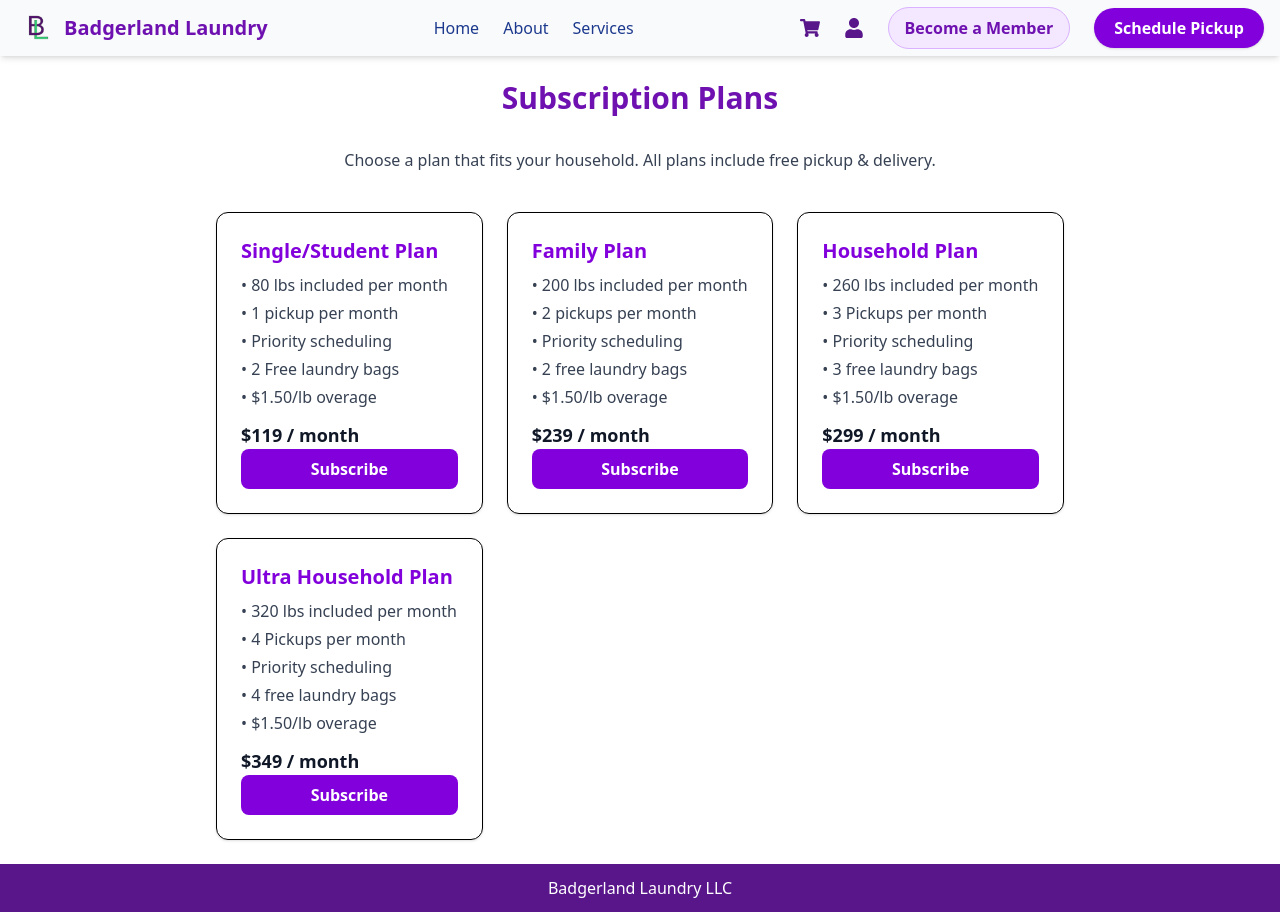
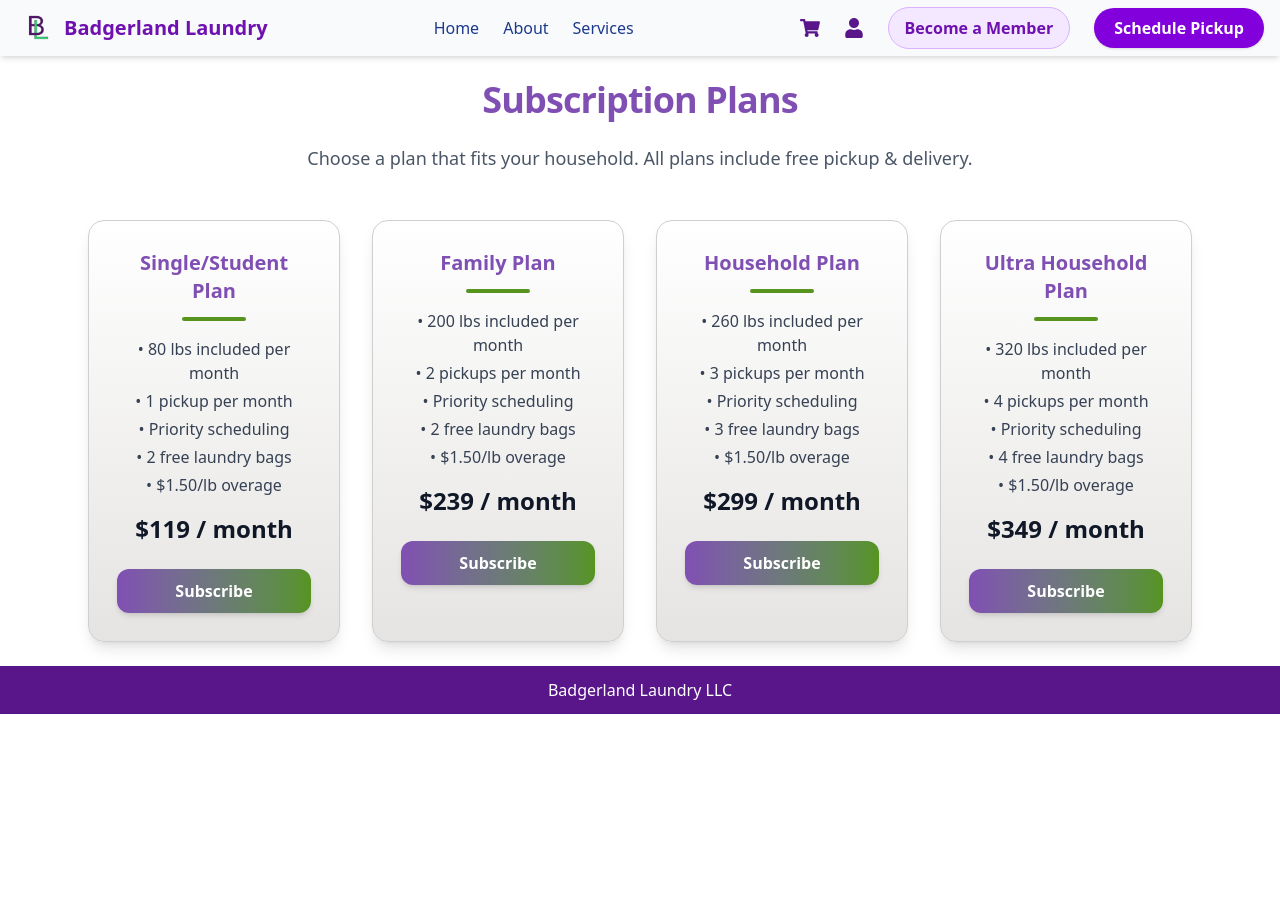
Before and after one commit to Badgerland608/BadgerlandSite, a React (Vite) app: page /plans in a window 1280 px wide. After the commit the page ends 800 px from the top, so only its background shows below. Built offline with nearby package versions, Linux system fonts and the light colour scheme; no server answers.

Commit message:
Refactor Plans component for improved layout and styling

```diff
--- a/src/Plans.jsx
+++ b/src/Plans.jsx
@@ -2,90 +2,92 @@ import React from "react";
 
 export default function Plans() {
   return (
-    <div className="max-w-4xl mx-auto p-6">
-      <h1 className="text-3xl font-bold text-purple-800 text-center mb-8">
+    <div className="max-w-6xl mx-auto p-6">
+      <h1 className="text-4xl font-extrabold text-[#804FB3] text-center mb-6 tracking-tight">
         Subscription Plans
       </h1>
 
-      <p className="text-center text-gray-700 mb-10">
+      <p className="text-center text-gray-600 mb-12 text-lg">
         Choose a plan that fits your household. All plans include free pickup & delivery.
       </p>
 
-      <div className="grid md:grid-cols-3 gap-6">
+      <div className="grid grid-cols-1 sm:grid-cols-2 lg:grid-cols-4 gap-8 justify-items-center">
 
-        {/* Light Load Plan */}
-        <div className="border rounded-xl shadow p-6 flex flex-col">
-          <h2 className="text-xl font-semibold text-purple-700 mb-2">Single/Student Plan</h2>
-          <p className="text-gray-700 mb-1">• 80 lbs included per month</p>
-          <p className="text-gray-700 mb-1">• 1 pickup per month</p>
-          <p className="text-gray-700 mb-1">• Priority scheduling</p>
-          <p className="text-gray-700 mb-1">• 2 Free laundry bags</p>
-          <p className="text-gray-700 mb-1">• $1.50/lb overage</p>
-          <p className="text-gray-900 font-bold text-lg mt-2">$119 / month</p>
+        {[
+          {
+            name: "Single/Student Plan",
+            lbs: "80 lbs",
+            pickups: "1 pickup",
+            bags: "2 free laundry bags",
+            price: "$119 / month",
+            link: "https://buy.stripe.com/7sY9ASeuY83n5n55AX0Jq06",
+          },
+          {
+            name: "Family Plan",
+            lbs: "200 lbs",
+            pickups: "2 pickups",
+            bags: "2 free laundry bags",
+            price: "$239 / month",
+            link: "https://buy.stripe.com/eVqcN4cmQ5Vf4j15AX0Jq07",
+          },
+          {
+            name: "Household Plan",
+            lbs: "260 lbs",
+            pickups: "3 pickups",
+            bags: "3 free laundry bags",
+            price: "$299 / month",
+            link: "https://buy.stripe.com/fZu14maeI1EZ2aTe7t0Jq08",
+          },
+          {
+            name: "Ultra Household Plan",
+            lbs: "320 lbs",
+            pickups: "4 pickups",
+            bags: "4 free laundry bags",
+            price: "$349 / month",
+            link: "https://buy.stripe.com/fZu14maeI1EZ2aTe7t0Jq08",
+          },
+        ].map((plan, i) => (
+          <div
+            key={i}
+            className="
+              w-full rounded-2xl p-7 flex flex-col
+              border border-[#CFCFCF]
+              shadow-lg
+              bg-gradient-to-b from-[#FFFFFF] to-[#E5E4E2]   /* Platinum gradient */
+              hover:shadow-2xl hover:-translate-y-1 transition-all duration-300
+            "
+          >
+            <h2 className="text-xl font-semibold text-[#804FB3] mb-3 text-center">
+              {plan.name}
+            </h2>
 
-          <a
-            href="https://buy.stripe.com/7sY9ASeuY83n5n55AX0Jq06"
-            className="mt-auto bg-purple-700 text-white text-center py-2 rounded-lg font-semibold hover:bg-purple-800 transition"
-          >
-            Subscribe
-          </a>
-        </div>
+            {/* Green accent divider */}
+            <div className="h-1 w-16 bg-[#56941E] mx-auto rounded-full mb-4"></div>
 
+            <div className="text-gray-700 space-y-1 text-center">
+              <p>• {plan.lbs} included per month</p>
+              <p>• {plan.pickups} per month</p>
+              <p>• Priority scheduling</p>
+              <p>• {plan.bags}</p>
+              <p>• $1.50/lb overage</p>
+            </div>
 
-        {/* Family Plan */}
-        <div className="border rounded-xl shadow p-6 flex flex-col">
-          <h2 className="text-xl font-semibold text-purple-700 mb-2">Family Plan</h2>
-          <p className="text-gray-700 mb-1">• 200 lbs included per month</p>
-          <p className="text-gray-700 mb-1">• 2 pickups per month</p>
-          <p className="text-gray-700 mb-1">• Priority scheduling</p>
-          <p className="text-gray-700 mb-1">• 2 free laundry bags</p>
-          <p className="text-gray-700 mb-1">• $1.50/lb overage</p>
-          <p className="text-gray-900 font-bold text-lg mt-2">$239 / month</p>
+            <p className="text-gray-900 font-bold text-2xl mt-4 text-center">
+              {plan.price}
+            </p>
 
-          <a
-            href="https://buy.stripe.com/eVqcN4cmQ5Vf4j15AX0Jq07"
-            className="mt-auto bg-purple-700 text-white text-center py-2 rounded-lg font-semibold hover:bg-purple-800 transition"
-          >
-            Subscribe
-          </a>
-        </div>
-
-        {/* Household Plan */}
-        <div className="border rounded-xl shadow p-6 flex flex-col">
-          <h2 className="text-xl font-semibold text-purple-700 mb-2">Household Plan</h2>
-          <p className="text-gray-700 mb-1">• 260 lbs included per month</p>
-          <p className="text-gray-700 mb-1">• 3 Pickups per month</p>
-          <p className="text-gray-700 mb-1">• Priority scheduling</p>
-          <p className="text-gray-700 mb-1">• 3 free laundry bags</p>
-          <p className="text-gray-700 mb-1">• $1.50/lb overage</p>
-          <p className="text-gray-900 font-bold text-lg mt-2">$299 / month</p>
-
-          <a
-            href="https://buy.stripe.com/fZu14maeI1EZ2aTe7t0Jq08"
-            className="mt-auto bg-purple-700 text-white text-center py-2 rounded-lg font-semibold hover:bg-purple-800 transition"
-          >
-            Subscribe
-          </a>
-        </div>
-
-        {/* Household Plan */}
-        <div className="border rounded-xl shadow p-6 flex flex-col">
-          <h2 className="text-xl font-semibold text-purple-700 mb-2"> Ultra Household Plan</h2>
-          <p className="text-gray-700 mb-1">• 320 lbs included per month</p>
-          <p className="text-gray-700 mb-1">• 4 Pickups per month</p>
-          <p className="text-gray-700 mb-1">• Priority scheduling</p>
-          <p className="text-gray-700 mb-1">• 4 free laundry bags</p>
-          <p className="text-gray-700 mb-1">• $1.50/lb overage</p>
-          <p className="text-gray-900 font-bold text-lg mt-2">$349 / month</p>
-
-          <a
-            href="https://buy.stripe.com/fZu14maeI1EZ2aTe7t0Jq08"
-            className="mt-auto bg-purple-700 text-white text-center py-2 rounded-lg font-semibold hover:bg-purple-800 transition"
-          >
-            Subscribe
-          </a>
-        </div>
-
+            <a
+              href={plan.link}
+              className="
+                mt-6 text-white text-center py-2.5 rounded-xl font-semibold
+                bg-gradient-to-r from-[#804FB3] to-[#56941E]
+                hover:opacity-90 transition shadow-md
+              "
+            >
+              Subscribe
+            </a>
+          </div>
+        ))}
       </div>
     </div>
   );
```
